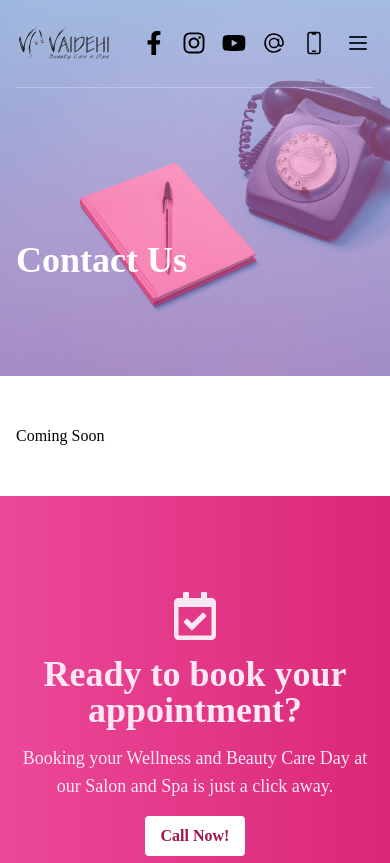
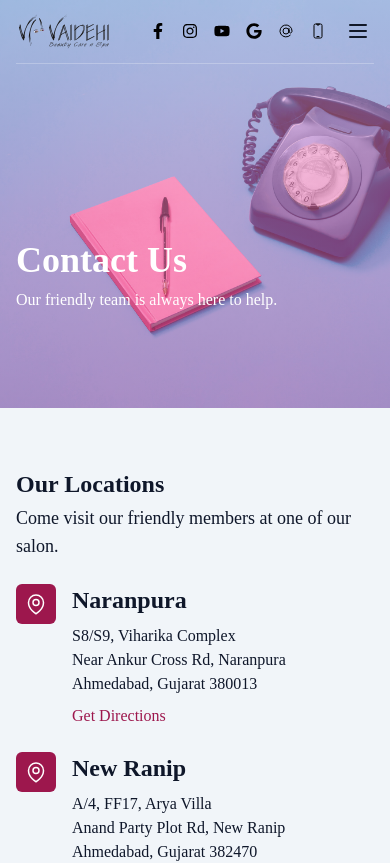
Before and after one commit to vikasbhvsr/vbc, a Next.js app: page /contact in a window 390 px wide. Shown: the top 863 px of the page. Built offline with nearby package versions, Linux system fonts and the light colour scheme.

Commit message:
contact page and refactor subheader component

```diff
--- a/components/Nav.js
+++ b/components/Nav.js
@@ -31,7 +31,7 @@ export default function Nav() {
       <div
         className={`fixed inset-x-0 z-50 px-4 ${isSticky ? 'shadow-lg backdrop-blur-lg' : ''}`}
       >
-        <div className='container mx-auto py-4 border-b border-opacity-25 border-white text-gray-900'>
+        <div className='container mx-auto py-1 border-b border-opacity-25 border-white text-gray-900'>
           <nav className='relative flex flex-wrap justify-between items-center nav'>
             <Link href='/'>
               <Image
--- a/components/Social.js
+++ b/components/Social.js
@@ -27,7 +27,7 @@ const socialPlatforms = [
         href: 'https://www.facebook.com/vaidehibeautycarenspa/',
         target: '_blank',
         icon: ` <svg
-         class='w-6 h-6'
+         class='w-4 h-4'
                                     aria-hidden='true'
                                     focusable='false'
                                     role='img'
@@ -46,7 +46,7 @@ const socialPlatforms = [
         href: 'https://www.instagram.com/deepa_bhavsar_25/',
         target: '_blank',
         icon: ` <svg
-                            class='w-6 h-6'
+                            class='w-4 h-4'
                             aria-hidden='true'
                             focusable='false'
                             role='img'
@@ -65,7 +65,7 @@ const socialPlatforms = [
         href: 'https://www.youtube.com/channel/UCtJeLijxZEQ1x1-Cbdk00Lg',
         target: '_blank',
         icon: ` <svg
-                            class='w-6 h-6'
+                            class='w-4 h-4'
                             aria-hidden='true'
                             focusable='false'
                             role='img'
@@ -79,11 +79,18 @@ const socialPlatforms = [
                         </svg>`
     },
     {
+        name: 'Google My Business',
+        title: 'Check our Google page and share your experience at Vaidehi Beauty Care',
+        href: 'https://goo.gl/maps/hvyk3rYbSFFqzKSK7',
+        target: '_blank',
+        icon: `<svg class='w-4 h-4' aria-hidden='true' focusable='false' role='img' xmlns="http://www.w3.org/2000/svg" viewBox="0 0 488 512"><path fill='currentColor' d="M488 261.8C488 403.3 391.1 504 248 504 110.8 504 0 393.2 0 256S110.8 8 248 8c66.8 0 123 24.5 166.3 64.9l-67.5 64.9C258.5 52.6 94.3 116.6 94.3 256c0 86.5 69.1 156.6 153.7 156.6 98.2 0 135-70.4 140.8-106.9H248v-85.3h236.1c2.3 12.7 3.9 24.9 3.9 41.4z"/></svg>`
+    },
+    {
         name: 'Email',
         title: 'Email us at vaidehibeautycare.com',
         href: 'mailto:vaidehibeautycare@gmail.com',
         target: '_self',
-        icon: `<svg xmlns="http://www.w3.org/2000/svg" fill="none" viewBox="0 0 24 24" stroke-width="1.5" stroke="currentColor" class="w-6 h-6">
+        icon: `<svg xmlns="http://www.w3.org/2000/svg" fill="none" viewBox="0 0 24 24" stroke-width="1.5" stroke="currentColor" class="w-4 h-4">
   <path stroke-linecap="round" d="M16.5 12a4.5 4.5 0 11-9 0 4.5 4.5 0 019 0zm0 0c0 1.657 1.007 3 2.25 3S21 13.657 21 12a9 9 0 10-2.636 6.364M16.5 12V8.25" />
 </svg>
 `
@@ -93,7 +100,7 @@ const socialPlatforms = [
         title: 'Call us now to book appointment',
         href: 'tel:+919825411321',
         target: '_self',
-        icon: `<svg xmlns="http://www.w3.org/2000/svg" fill="none" viewBox="0 0 24 24" stroke-width="1.5" stroke="currentColor" class="w-6 h-6">
+        icon: `<svg xmlns="http://www.w3.org/2000/svg" fill="none" viewBox="0 0 24 24" stroke-width="1.5" stroke="currentColor" class="w-4 h-4">
   <path stroke-linecap="round" stroke-linejoin="round" d="M10.5 1.5H8.25A2.25 2.25 0 006 3.75v16.5a2.25 2.25 0 002.25 2.25h7.5A2.25 2.25 0 0018 20.25V3.75a2.25 2.25 0 00-2.25-2.25H13.5m-3 0V3h3V1.5m-3 0h3m-3 18.75h3" />
 </svg>
 `
--- a/components/Subheader.js
+++ b/components/Subheader.js
@@ -12,6 +12,9 @@ export default function Subheader({ className, ...props }) {
       <div className='bg-gradient-to-t from-pink-500 via-pink-400 to-pink-300 opacity-50 absolute inset-0'></div>
       <div className='container mx-auto relative text-white'>
         <h1 className='text-4xl md:text-6xl font-extrabold'>{props.title}</h1>
+        {
+          props.subtitle && <p className='text-base md:text-lg mt-2 md:mt-4 font-medium'>{props.subtitle}</p>
+        }
       </div>
     </div>
   );
--- a/pages/_document.js
+++ b/pages/_document.js
@@ -31,7 +31,7 @@ j=d.createElement(s),dl=l!='dataLayer'?'&l='+l:'';j.async=true;j.src=
                     }}
                 />
             </Head>
-            <body className='antialiasing'>
+            <body className='antialiased text-slate-900'>
                 <noscript
                     dangerouslySetInnerHTML={{
                         __html: `<iframe src="https://www.googletagmanager.com/ns.html?id=GTM-MK2P3L2" height="0" width="0" style="display:none;visibility:hidden"></iframe>`,
--- a/pages/contact.js
+++ b/pages/contact.js
@@ -1,4 +1,5 @@
 import Head from 'next/head';
+import Link from 'next/link';
 
 import Subheader from '../components/Subheader';
 
@@ -10,11 +11,53 @@ export default function Contact() {
       </Head>
       <Subheader
         title='Contact Us'
+        subtitle='Our friendly team is always here to help.'
         image='/images/iStock-1216212413.jpg'
       />
-      <section className='py-12 px-4'>
+      <section className='py-16 px-4 bg-slate-100'>
         <div className='container mx-auto'>
-          Coming Soon
+          <div className='grid grid-cols-1 md:grid-cols-2 items-center gap-6 md:gap-12'>
+            <div>
+              <h2 className='text-2xl font-bold leading-none md:text-4xl mb-2 md:mb-6'>Our Locations</h2>
+              <p className='text-lg md:text-xl'>Come visit our friendly members at one of our salon.</p>
+            </div>
+            <div className='space-y-6'>
+              <div className='flex items-start gap-4'>
+                <span className='flex-shrink-0 inline-flex items-center bg-pink-800 p-2 rounded-md text-white'>
+                  <svg xmlns="http://www.w3.org/2000/svg" fill="none" viewBox="0 0 24 24" strokeWidth={1.5} stroke="currentColor" className="w-6 h-6">
+                    <path strokeLinecap="round" strokeLinejoin="round" d="M15 10.5a3 3 0 11-6 0 3 3 0 016 0z" />
+                    <path strokeLinecap="round" strokeLinejoin="round" d="M19.5 10.5c0 7.142-7.5 11.25-7.5 11.25S4.5 17.642 4.5 10.5a7.5 7.5 0 1115 0z" />
+                  </svg>
+                </span>
+                <div>
+                  <h3 className='text-2xl font-semibold mb-2'>Naranpura</h3>
+                  <Link href='https://goo.gl/maps/yteuBkuL5xWJ1zaDA' target='_blank'>
+                    <address className='not-italic'>
+                      S8/S9, Viharika Complex<br />Near Ankur Cross Rd, Naranpura<br />Ahmedabad, Gujarat 380013
+                    </address>
+                  </Link>
+                  <Link className='text-pink-800 hover:text-pink-700 font-medium mt-2 block' href='https://goo.gl/maps/yteuBkuL5xWJ1zaDA' target='_blank'>Get Directions</Link>
+                </div>
+              </div>
+              <div className='flex items-start gap-4'>
+                <span className='flex-shrink-0 inline-flex items-center bg-pink-800 p-2 rounded-md text-white'>
+                  <svg xmlns="http://www.w3.org/2000/svg" fill="none" viewBox="0 0 24 24" strokeWidth={1.5} stroke="currentColor" className="w-6 h-6">
+                    <path strokeLinecap="round" strokeLinejoin="round" d="M15 10.5a3 3 0 11-6 0 3 3 0 016 0z" />
+                    <path strokeLinecap="round" strokeLinejoin="round" d="M19.5 10.5c0 7.142-7.5 11.25-7.5 11.25S4.5 17.642 4.5 10.5a7.5 7.5 0 1115 0z" />
+                  </svg>
+                </span>
+                <div>
+                  <h3 className='text-2xl font-semibold mb-2'>New Ranip</h3>
+                  <Link href='https://goo.gl/maps/uMN82PpdWJ4ZQnVT8' target='_blank'>
+                    <address className='not-italic'>
+                      A/4, FF17, Arya Villa<br />Anand Party Plot Rd, New Ranip<br />Ahmedabad, Gujarat 382470
+                    </address>
+                  </Link>
+                  <Link className='text-pink-800 hover:text-pink-700 font-medium mt-2 block' href='https://goo.gl/maps/uMN82PpdWJ4ZQnVT8' target='_blank'>Get Directions</Link>
+                </div>
+              </div>
+            </div>
+          </div>
         </div>
       </section>
     </>
```
